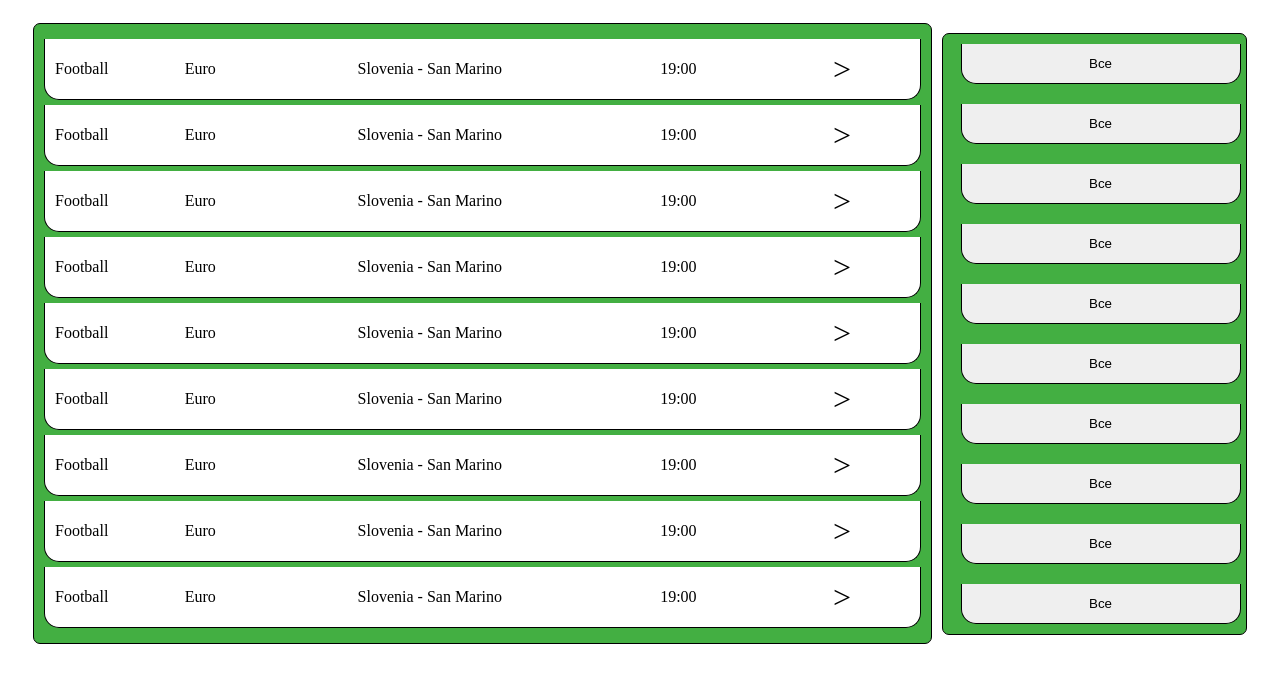
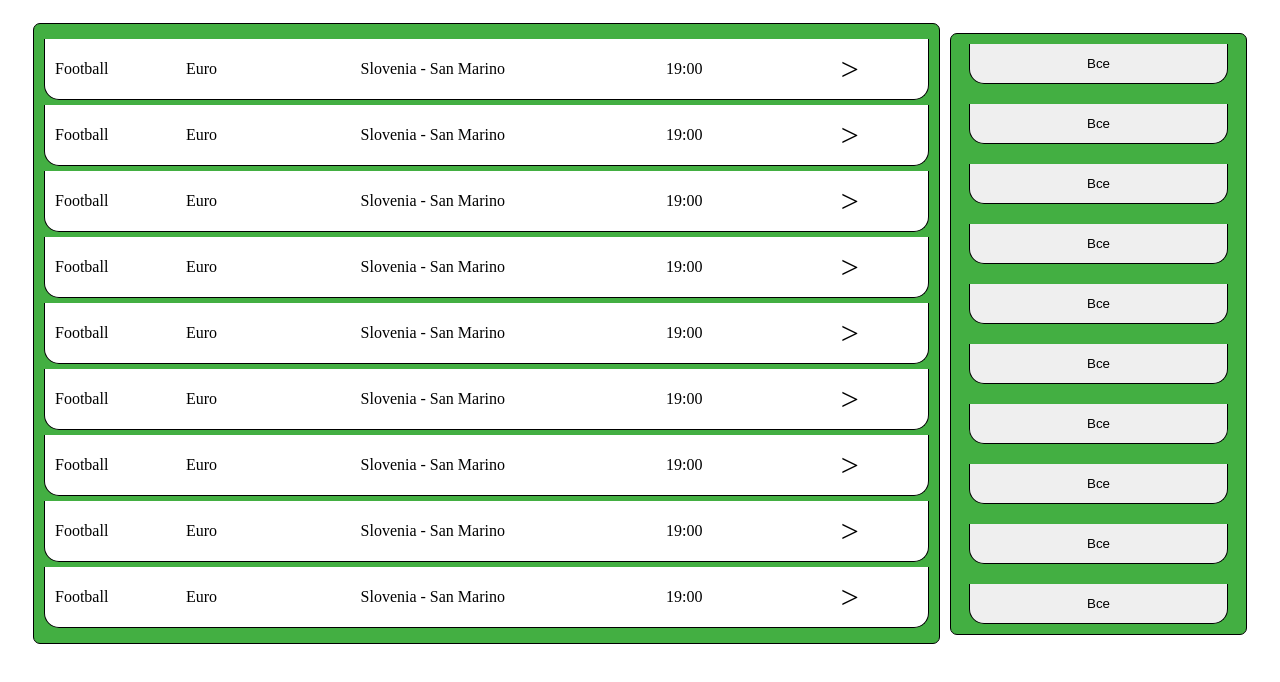
Before and after one commit to weopeji/alfabet, a plain HTML site: page index.html in a window 1280 px wide. Shown: the part 72-754 px from the top of the page. Drawn offline with Linux system fonts and the light colour scheme.

Commit message:
изменил правую колонку

```diff
--- a/assets/css/index.sass
+++ b/assets/css/index.sass
@@ -121,7 +121,7 @@ body
         cursor: pointer
 
 .broadcast_types_name
-    width: 280px
+    width: calc( 100% - 36px )
     height: 40px
     margin: 10px
     border: 1px solid black
```
Also changed, not shown: assets/css/index.css, 1 other file.
